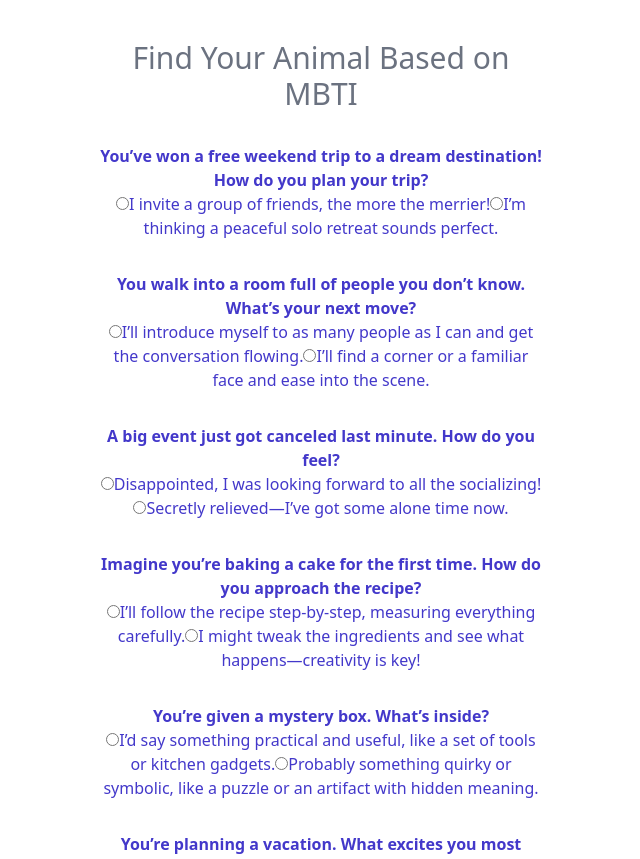
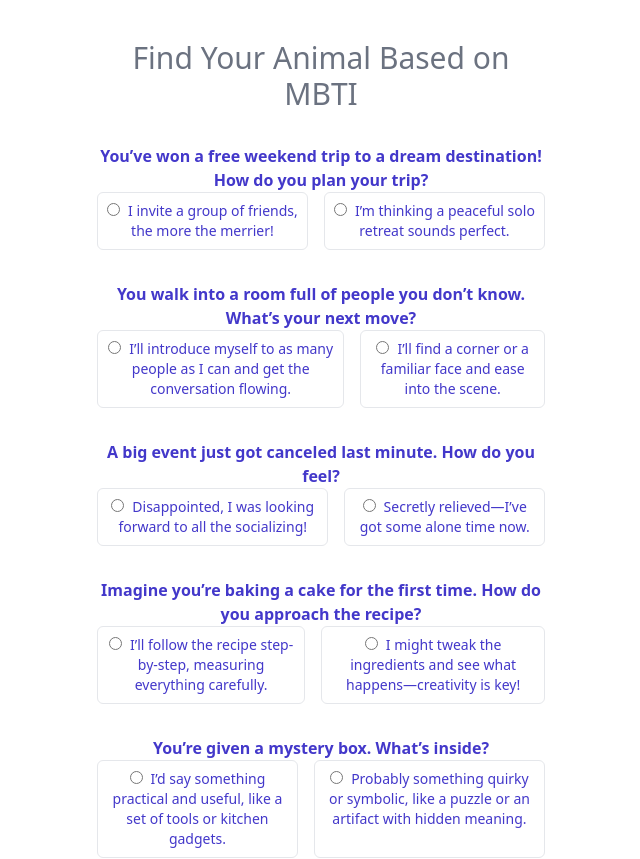
Before and after one commit to tamoimi/match-personality, a React (Vite) app: page / in a window 1280 px wide. Shown: the top 859 px of the page, without its empty margins (319-959 px from the left). Built offline with nearby package versions, Linux system fonts and the light colour scheme.

Commit message:
style: survey form

```diff
--- a/src/components/questions.tsx
+++ b/src/components/questions.tsx
@@ -2,13 +2,14 @@
   return (
     <div className="mt-8">
       <label className="font-semibold ">{question}</label>
-      <div className="">
+      <div className="flex gap-4">
         {options.map((option: any) => (
-          <label key={option.value} style={{ cursor: "pointer" }}>
+          <label key={option.value} className="p-2 text-sm border rounded-md cursor-pointer">
             <input
               type="radio"
               value={option.value}
               {...register(name, { required: true })} // register 직접 적용
+              className="mr-2"
             />
             {option.label}
           </label>
```
